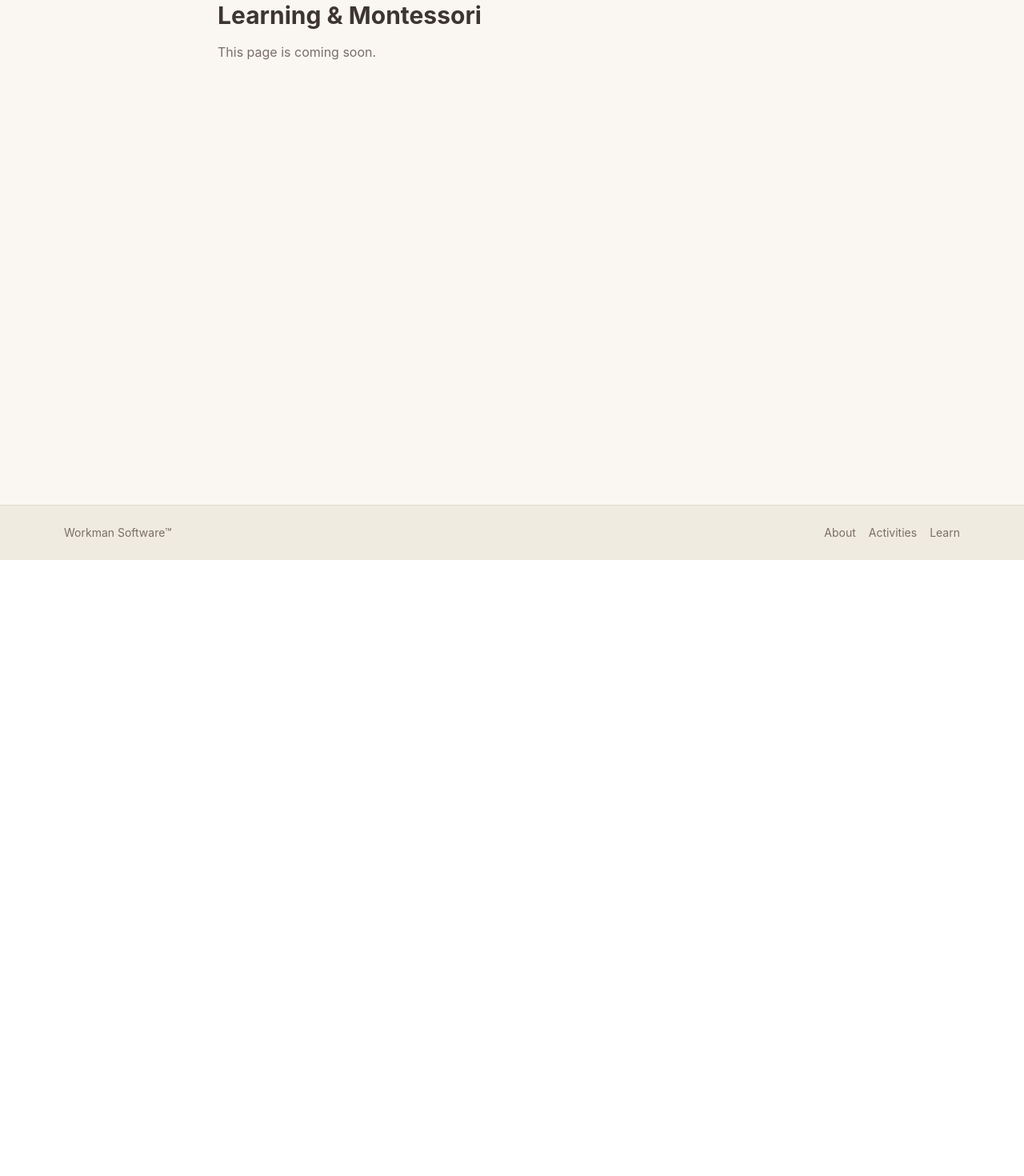
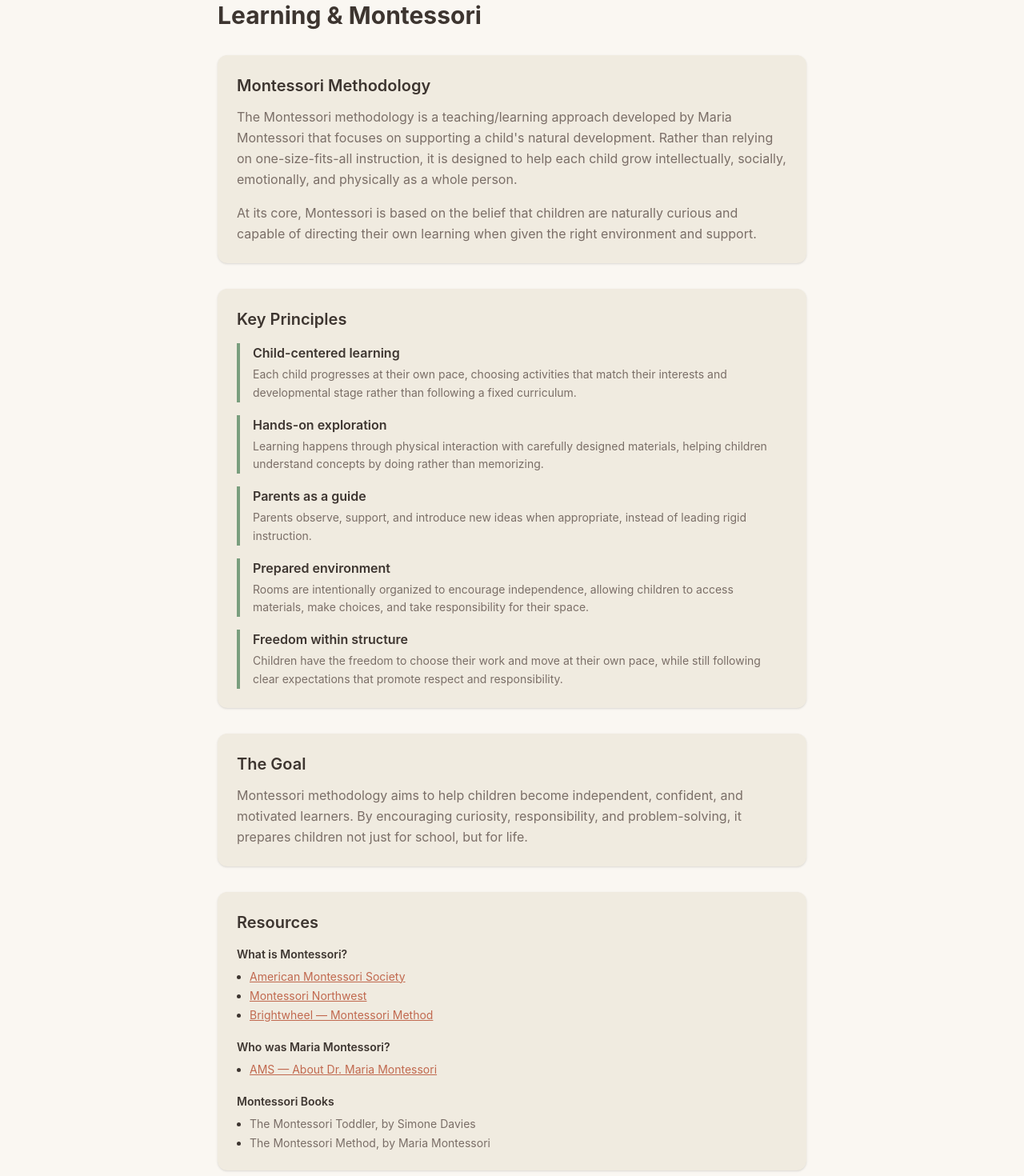
Before and after one commit to kobeynw/curious-toddlers, a React (Vite) app in the folder frontend/: page /learn in a window 1280 px wide. Shown: the part 100-1570 px from the top of the page at 80% size. Before the commit the page ends 800 px from the top, so only its background shows below. Built offline with nearby package versions, Linux system fonts and the light colour scheme; no server answers.

Commit message:
feat(about-and-learn): Create the About and Learn pages

```diff
--- a/frontend/src/pages/AboutPage.jsx
+++ b/frontend/src/pages/AboutPage.jsx
@@ -1,8 +1,59 @@
 export default function AboutPage() {
   return (
-    <div className="max-w-3xl mx-auto px-4 py-12">
-      <h1 className="text-3xl font-bold text-ink mb-4">About Curious Toddlers</h1>
-      <p className="text-ink-muted">This page is coming soon.</p>
+    <div className="max-w-3xl mx-auto px-4 py-12 space-y-8">
+      <h1 className="text-3xl font-bold text-ink mb-8">About Curious Toddlers</h1>
+
+      <section className="bg-sand-surface rounded-xl p-6 shadow-sm">
+        <h2 className="text-xl font-semibold text-ink mb-3">About Me</h2>
+        <p className="text-ink-muted leading-relaxed">
+          Hi, I'm Kobey! I grew up in rural Nevada in a town called Dayton, where
+          I lived until I graduated high school. After serving a two year
+          proselyting mission to Ecuador and Virginia, I began studying at BYU,
+          where I earned a Bachelor's Degree in Computer Science. I now work
+          full-time as a Software Engineer at nCino, a cloud banking solutions
+          company.
+        </p>
+        <p className="text-ink-muted leading-relaxed mt-4">
+          While studying at BYU, I met my wife, Kelsie. We had two sons while I
+          was still in school, which was quite the adventure to say the least! My
+          older son, Oliver, is now approaching two years old and loves exploring
+          outside (especially when we go to his favorite place, the park), eating
+          dino nuggets, and reading <em>There's a Wocket in My Pocket</em> at
+          least 20 times a day. My younger son, Emmett, is loving infant life and
+          keeping us on our toes.
+        </p>
+      </section>
+
+      <section className="bg-sand-surface rounded-xl p-6 shadow-sm">
+        <h2 className="text-xl font-semibold text-ink mb-3">Why Curious Toddlers?</h2>
+        <p className="text-ink-muted leading-relaxed">
+          The genesis of Curious Toddlers came from a few different sources.
+          First, while studying at BYU, I took a child development class that
+          sparked my interest in this field. I also read the book{' '}
+          <em>The Montessori Toddler</em> by Simone Davies for that class, and
+          was intrigued by how much the principles and ideas behind the Montessori
+          methodology coincided with and expanded on my own ideas for helping
+          children develop.
+        </p>
+        <p className="text-ink-muted leading-relaxed mt-4">
+          I'm a big proponent of supporting strong families and parenthood in our
+          modern society, and I hope that this site can help parents have direction
+          and confidence in what they do. With my background in software
+          engineering, I have enjoyed creating this website with full control over
+          the content and features. I hope it can help you nurture your curious
+          little explorers!
+        </p>
+      </section>
+
+      <section className="bg-terra-light/20 border border-terra/20 rounded-xl p-6 shadow-sm">
+        <h2 className="text-xl font-semibold text-terra-dark mb-3">How to Support</h2>
+        <p className="text-ink-muted leading-relaxed">
+          Curious Toddlers is an ad-free, free-to-use website, and I'd love to
+          keep it that way. If you found the website helpful and would like to
+          support the maintenance of it and additional future features, please
+          consider donating!
+        </p>
+      </section>
     </div>
   );
 }
--- a/frontend/src/pages/LearnPage.jsx
+++ b/frontend/src/pages/LearnPage.jsx
@@ -1,8 +1,128 @@
+const principles = [
+  {
+    title: 'Child-centered learning',
+    description:
+      'Each child progresses at their own pace, choosing activities that match their interests and developmental stage rather than following a fixed curriculum.',
+  },
+  {
+    title: 'Hands-on exploration',
+    description:
+      'Learning happens through physical interaction with carefully designed materials, helping children understand concepts by doing rather than memorizing.',
+  },
+  {
+    title: 'Parents as a guide',
+    description:
+      'Parents observe, support, and introduce new ideas when appropriate, instead of leading rigid instruction.',
+  },
+  {
+    title: 'Prepared environment',
+    description:
+      'Rooms are intentionally organized to encourage independence, allowing children to access materials, make choices, and take responsibility for their space.',
+  },
+  {
+    title: 'Freedom within structure',
+    description:
+      'Children have the freedom to choose their work and move at their own pace, while still following clear expectations that promote respect and responsibility.',
+  },
+];
+
+const resources = [
+  {
+    heading: 'What is Montessori?',
+    links: [
+      { label: 'American Montessori Society', url: 'https://amshq.org/about-montessori/press-kit/what-is-montessori/' },
+      { label: 'Montessori Northwest', url: 'https://montessori-nw.org/about-montessori-education' },
+      { label: 'Brightwheel — Montessori Method', url: 'https://mybrightwheel.com/blog/montessori-method' },
+    ],
+  },
+  {
+    heading: 'Who was Maria Montessori?',
+    links: [
+      { label: 'AMS — About Dr. Maria Montessori', url: 'https://amshq.org/about-us/history-of-ams/about-dr-maria-montessori/' },
+    ],
+  },
+  {
+    heading: 'Montessori Books',
+    links: [
+      { label: 'The Montessori Toddler, by Simone Davies' },
+      { label: 'The Montessori Method, by Maria Montessori' },
+    ],
+  },
+];
+
 export default function LearnPage() {
   return (
-    <div className="max-w-3xl mx-auto px-4 py-12">
-      <h1 className="text-3xl font-bold text-ink mb-4">Learning & Montessori</h1>
-      <p className="text-ink-muted">This page is coming soon.</p>
+    <div className="max-w-3xl mx-auto px-4 py-12 space-y-8">
+      <h1 className="text-3xl font-bold text-ink mb-8">Learning & Montessori</h1>
+
+      <section className="bg-sand-surface rounded-xl p-6 shadow-sm">
+        <h2 className="text-xl font-semibold text-ink mb-3">Montessori Methodology</h2>
+        <p className="text-ink-muted leading-relaxed">
+          The Montessori methodology is a teaching/learning approach developed by
+          Maria Montessori that focuses on supporting a child's natural
+          development. Rather than relying on one-size-fits-all instruction, it is
+          designed to help each child grow intellectually, socially, emotionally,
+          and physically as a whole person.
+        </p>
+        <p className="text-ink-muted leading-relaxed mt-4">
+          At its core, Montessori is based on the belief that children are
+          naturally curious and capable of directing their own learning when given
+          the right environment and support.
+        </p>
+      </section>
+
+      <section className="bg-sand-surface rounded-xl p-6 shadow-sm">
+        <h2 className="text-xl font-semibold text-ink mb-4">Key Principles</h2>
+        <ul className="space-y-4">
+          {principles.map(({ title, description }) => (
+            <li key={title} className="border-l-4 border-sage pl-4">
+              <h3 className="font-semibold text-ink">{title}</h3>
+              <p className="text-ink-muted leading-relaxed text-sm mt-1">
+                {description}
+              </p>
+            </li>
+          ))}
+        </ul>
+      </section>
+
+      <section className="bg-sand-surface rounded-xl p-6 shadow-sm">
+        <h2 className="text-xl font-semibold text-ink mb-3">The Goal</h2>
+        <p className="text-ink-muted leading-relaxed">
+          Montessori methodology aims to help children become independent,
+          confident, and motivated learners. By encouraging curiosity,
+          responsibility, and problem-solving, it prepares children not just for
+          school, but for life.
+        </p>
+      </section>
+
+      <section className="bg-sand-surface rounded-xl p-6 shadow-sm">
+        <h2 className="text-xl font-semibold text-ink mb-4">Resources</h2>
+        <div className="space-y-5">
+          {resources.map(({ heading, links }) => (
+            <div key={heading}>
+              <h3 className="font-semibold text-ink text-sm mb-2">{heading}</h3>
+              <ul className="space-y-1 ml-4 list-disc">
+                {links.map(({ label, url }) => (
+                  <li key={label} className="text-sm">
+                    {url ? (
+                      <a
+                        href={url}
+                        target="_blank"
+                        rel="noopener noreferrer"
+                        className="text-terra hover:text-terra-hover underline transition-colors"
+                      >
+                        {label}
+                      </a>
+                    ) : (
+                      <span className="text-ink-muted">{label}</span>
+                    )}
+                  </li>
+                ))}
+              </ul>
+            </div>
+          ))}
+        </div>
+      </section>
     </div>
   );
 }
```
Also changed, not shown: 1 other file (tests, documents, lock files or other folders).
